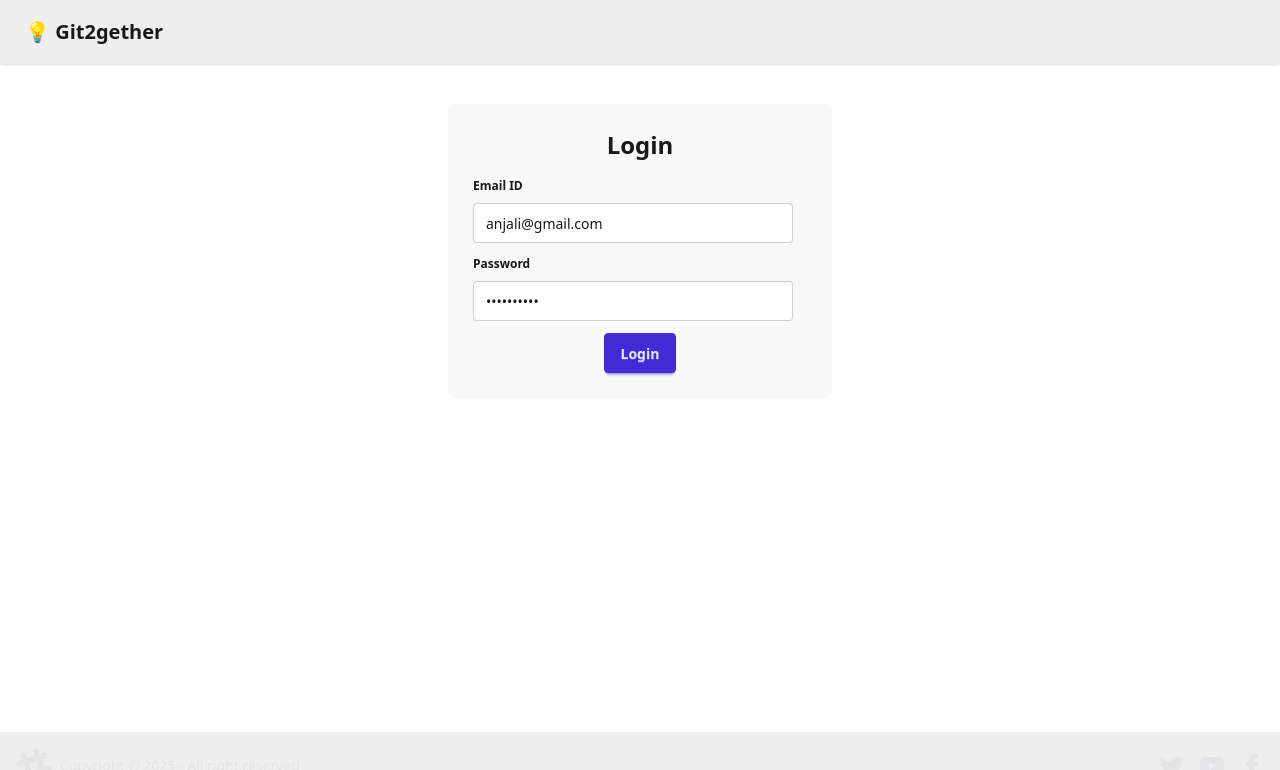
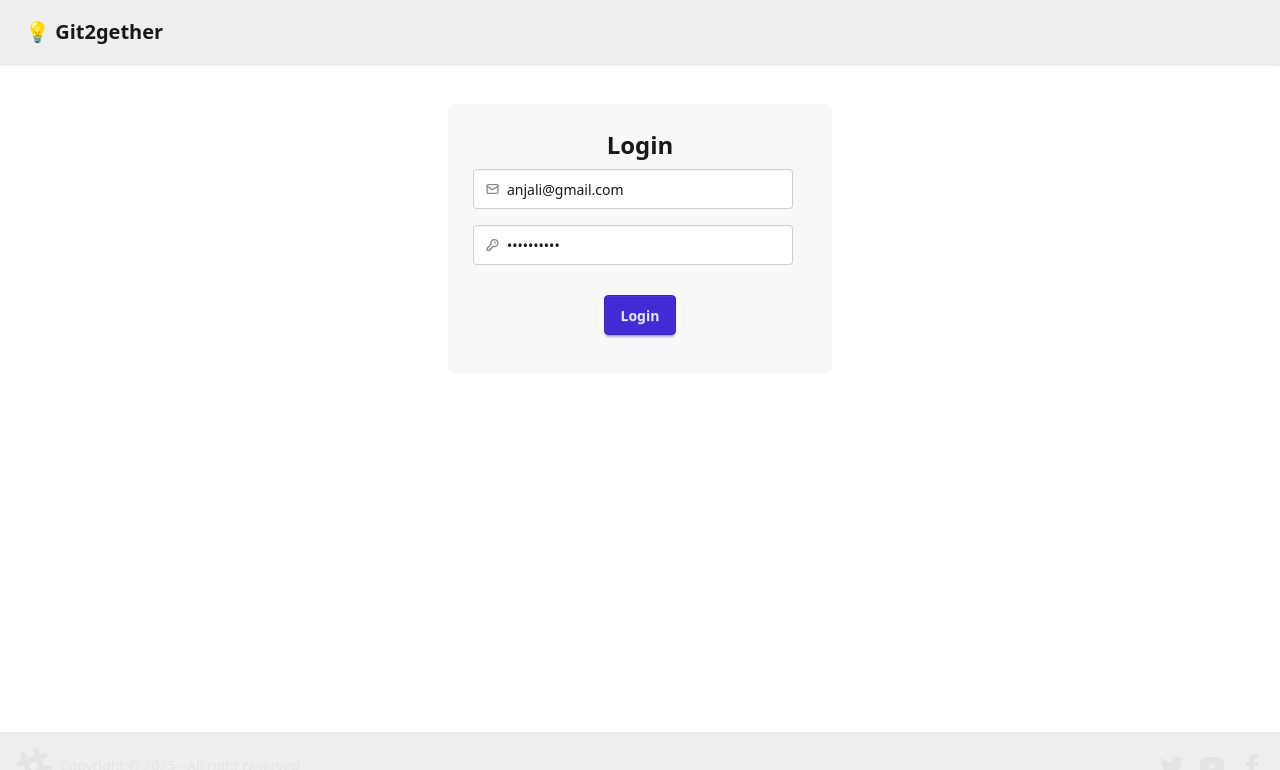
Before and after one commit to AsishKumar24/git2gether-web, a React (Vite) app: page /login in a window 1280 px wide. Shown: the top 770 px of the page. Built offline with nearby package versions, Linux system fonts and the light colour scheme; no server answers.

Commit message:
feat:added proper validation ke saat login page

```diff
--- a/src/components/Body.jsx
+++ b/src/components/Body.jsx
@@ -15,6 +15,7 @@
     if (userData) return
     try {
       const res = await axios.get(BASE_URL + '/profile/view', {
+        //withcredentials is used for cors
         withCredentials: true
       })
       dispatch(addUser(res.data))
--- a/src/components/Login.jsx
+++ b/src/components/Login.jsx
@@ -31,7 +31,7 @@
       dispatch(addUser(res.data))
       return navigate('/')
     } catch (error) {
-      console.log(error.message)
+      setError(error?.response?.data || 'something went wrong')
     }
   }
   return (
@@ -40,35 +40,81 @@
         <div className='card-body'>
           <h2 className='card-title justify-center text-2xl'>Login</h2>
           <div>
-            <fieldset className='fieldset'>
-              <legend className='fieldset-legend'>Email ID</legend>
+            {/* email */}
+            <label className='input validator'>
+              <svg
+                className='h-[1em] opacity-50'
+                xmlns='http://www.w3.org/2000/svg'
+                viewBox='0 0 24 24'
+              >
+                <g
+                  strokeLinejoin='round'
+                  strokeLinecap='round'
+                  strokeWidth='2.5'
+                  fill='none'
+                  stroke='currentColor'
+                >
+                  <rect width='20' height='16' x='2' y='4' rx='2'></rect>
+                  <path d='m22 7-8.97 5.7a1.94 1.94 0 0 1-2.06 0L2 7'></path>
+                </g>
+              </svg>
               <input
-                type='text'
+                type='email'
                 value={emailId}
-                className='input'
                 onChange={e => {
                   setEmailId(e.target.value)
                 }}
+                required
               />
-            </fieldset>
-
-            <fieldset className='fieldset'>
-              <legend className='fieldset-legend'>Password</legend>
+            </label>
+            <div className='validator-hint hidden'>
+              Enter valid email address
+            </div>
+            {/* password */}
+            <label className='input validator my-4'>
+              <svg
+                className='h-[1em] opacity-50'
+                xmlns='http://www.w3.org/2000/svg'
+                viewBox='0 0 24 24'
+              >
+                <g
+                  strokeLinejoin='round'
+                  strokeLinecap='round'
+                  strokeWidth='2.5'
+                  fill='none'
+                  stroke='currentColor'
+                >
+                  <path d='M2.586 17.414A2 2 0 0 0 2 18.828V21a1 1 0 0 0 1 1h3a1 1 0 0 0 1-1v-1a1 1 0 0 1 1-1h1a1 1 0 0 0 1-1v-1a1 1 0 0 1 1-1h.172a2 2 0 0 0 1.414-.586l.814-.814a6.5 6.5 0 1 0-4-4z'></path>
+                  <circle
+                    cx='16.5'
+                    cy='7.5'
+                    r='.5'
+                    fill='currentColor'
+                  ></circle>
+                </g>
+              </svg>
               <input
                 type='password'
+                required
                 value={password}
-                className='input'
                 onChange={e => {
                   setPassword(e.target.value)
                 }}
               />
-            </fieldset>
+            </label>
+            <p className='validator-hint hidden -my-1.5 '>
+              At least one number and special character <br />
+              At least one lowercase letter <br />
+              At least one uppercase letter
+            </p>
           </div>
+
           <div className='card-actions justify-center'>
-            <button className='btn btn-primary' onClick={handleLogin}>
+            <button className='btn btn-primary my-1.5' onClick={handleLogin}>
               Login
             </button>
           </div>
+          <p className='error-message text-red-400'>{error}</p>
         </div>
       </div>
     </div>
--- a/src/components/NavBar.jsx
+++ b/src/components/NavBar.jsx
@@ -1,8 +1,29 @@
-import { useSelector } from 'react-redux'
-import { Link } from 'react-router'
+import axios from 'axios'
+import { useDispatch, useSelector } from 'react-redux'
+import { Link, useNavigate } from 'react-router'
+import { BASE_URL } from '../utils/constants'
+import { removeUser } from '../utils/userSlice'
 const NavBar = () => {
+  const navigate = useNavigate()
   const user = useSelector(store => store.user)
+  const dispatch = useDispatch()
   console.log(user)
+  const handleLogout = async () => {
+    try {
+      await axios.post(
+        BASE_URL + '/logout',
+        {
+          /*  in post the 2nd option is for data share or the data in post but as in we are handling logout we just use an empty object */
+        },
+        { withCredentials: true }
+      )
+      dispatch(removeUser())
+      return navigate("/login")
+
+    } catch (error) {
+      console.log(error)
+    }
+  }
   return (
     <div className='navbar bg-base-300 warning shadow-sm'>
       <div className='flex-1'>
@@ -38,7 +59,7 @@
                 <a>Settings</a>
               </li>
               <li>
-                <a>Logout</a>
+                <a onClick={handleLogout}>Logout</a>
               </li>
             </ul>
           </div>
```
